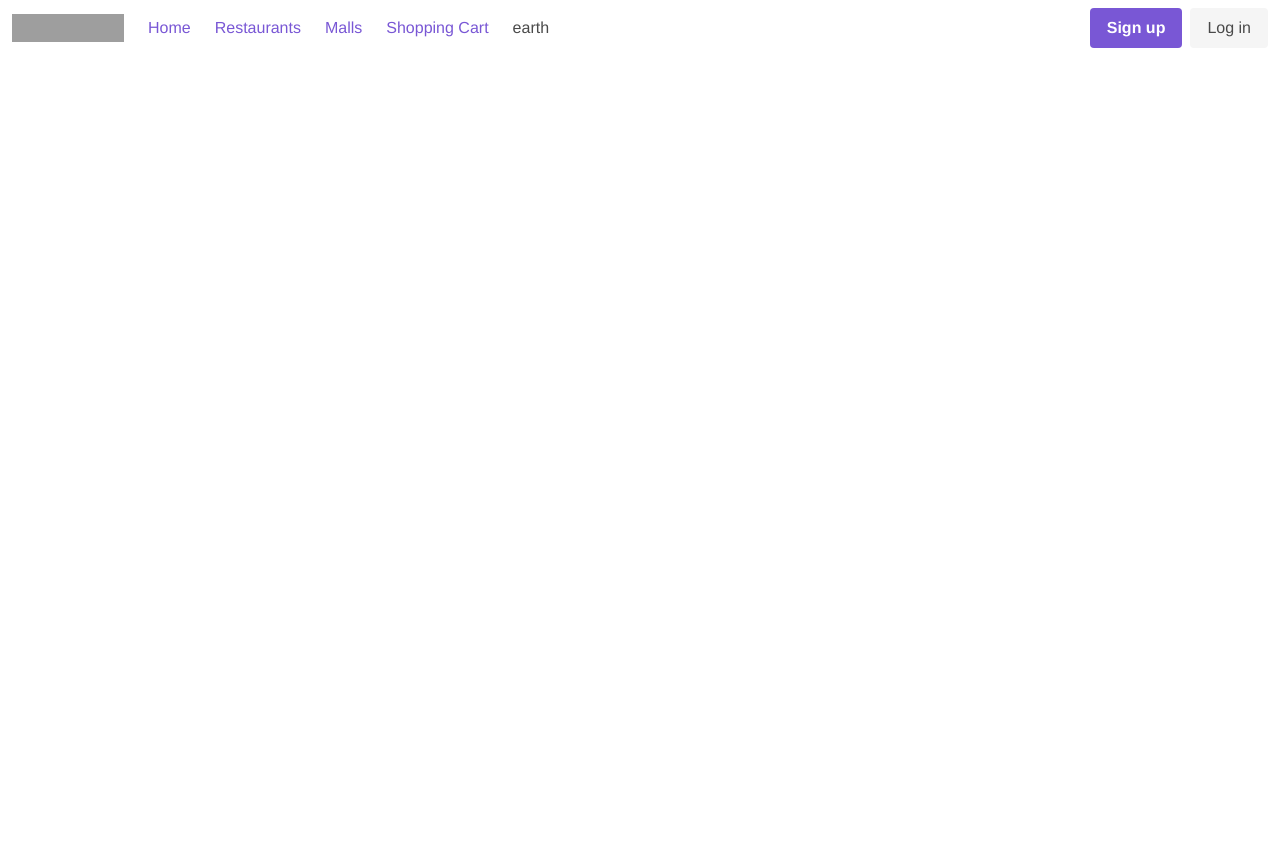
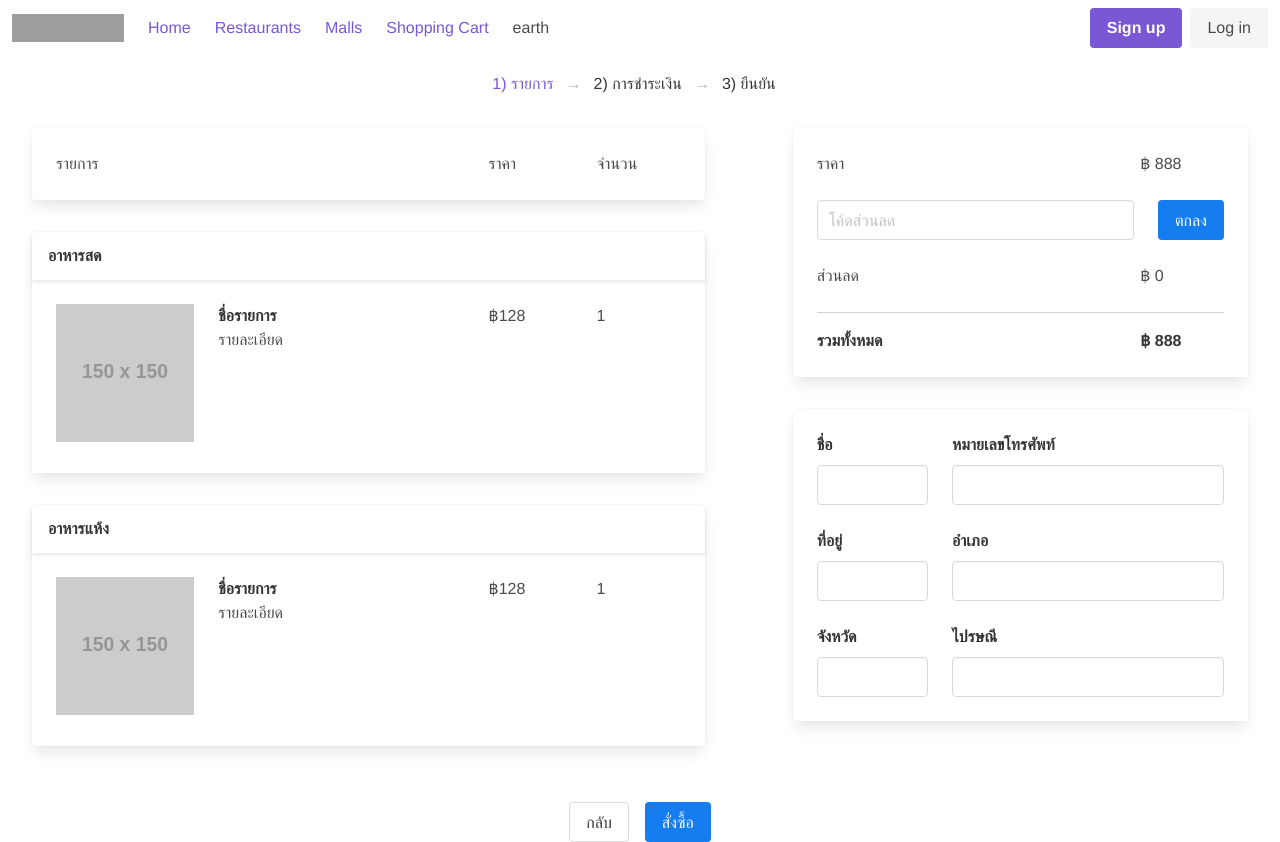
Before and after one commit to EarthComOSKN/ywc16-hug-food, a Vue app: page /checkout in a window 1280 px wide. Before the commit the page ends 800 px from the top, so only its background shows below. Built offline with nearby package versions, Linux system fonts and the light colour scheme; grey boxes are pictures that could not be loaded.

Commit message:
Add checkout pages

```diff
--- a/src/components/ShoppingCart.vue
+++ b/src/components/ShoppingCart.vue
@@ -19,13 +19,16 @@
         <div class="column is-2">1</div>
       </div>
     </div>
-    <button class="button is-info checkout">สั่งซื้อ</button>
+    <router-link to="/checkout">
+      <button class="button is-info checkout" @click="toggleCartSideBar()">สั่งซื้อ</button>
+    </router-link>
+
   </div>
 </template>
 
 <script>
 // @ is an alias to /src
-import { mapState } from 'vuex'
+import { mapState, mapActions } from 'vuex'
 
 export default {
   name: 'ShoppingCart',
@@ -36,7 +39,12 @@ export default {
     ...mapState([
       'isCartSidebarOpen'
     ])
-  }
+  },
+  methods: {
+    ...mapActions([
+      'toggleCartSideBar'
+    ])
+  },
 };
 </script>
 
--- a/src/router.js
+++ b/src/router.js
@@ -5,7 +5,7 @@ import Mall from './views/Mall.vue';
 import Restaurant from './views/Restaurants.vue';
 import ProductMallDetail from './views/MallDetail.vue';
 import ProductRestaurantDetail from './views/RestaurantDetail.vue';
-import Payment from './views/Payment.vue';
+import Checkout from './views/Checkout.vue';
 import Article from './views/Article';
 
 
@@ -46,9 +46,9 @@ export default new Router({
       component: ProductRestaurantDetail,
     },
     {
-      path: '/payment',
-      name: Payment,
-      component: Payment,
+      path: '/checkout',
+      name: Checkout,
+      component: Checkout,
     },
   ],
 });
--- /dev/null
+++ b/src/views/Checkout.vue
@@ -0,0 +1,274 @@
+<template>
+  <div class="checkout">
+    <section class="stepbar">
+      <nav class="breadcrumb has-arrow-separator" aria-label="breadcrumbs">
+        <ul>
+          <li><a href="#">1) รายการ</a></li>
+          <li :class="{ 'is-active': step < 2}"><a href="#">2) การชำระเงิน</a></li>
+          <li :class="{ 'is-active': step < 3}"><a href="#">3) ยืนยัน</a></li>
+        </ul>
+      </nav>
+    </section>
+
+    <!-- step 1 -->
+    <div v-if="step === 1">
+      <div class="columns">
+        <div class="column">
+          <div class="card">
+            <div class="card-content">
+            <div class="columns">
+              <div class="column">รายการ</div>
+              <div class="column is-2">ราคา</div>
+              <div class="column is-2">จำนวน</div>
+            </div>
+            </div>
+          </div>
+          <div class="card">
+            <header class="card-header">
+              <p class="card-header-title">อาหารสด</p>
+            </header>
+            <div class="card-content">
+              <div class="columns">
+                <div class="column is-3">
+                  <img src="https://via.placeholder.com/150" alt="">
+                </div>
+                <div class="column">
+                  <strong>ชื่อรายการ</strong>
+                  <br>
+                  รายละเอียด
+                </div>
+                <div class="column is-2">฿128</div>
+                <div class="column is-2">1</div>
+              </div>
+            </div>
+          </div>
+          <div class="card">
+            <header class="card-header">
+              <p class="card-header-title">อาหารแห้ง</p>
+            </header>
+            <div class="card-content">
+              <div class="columns">
+                <div class="column is-3">
+                  <img src="https://via.placeholder.com/150" alt="">
+                </div>
+                <div class="column">
+                  <strong>ชื่อรายการ</strong>
+                  <br>
+                  รายละเอียด
+                </div>
+                <div class="column is-2">฿128</div>
+                <div class="column is-2">1</div>
+              </div>
+            </div>
+          </div>
+        </div>
+
+        <div class="column is-5">
+          <div class="card">
+            <div class="card-content">
+              <div class="columns">
+                <div class="column">ราคา</div>
+                <div class="column is-3">฿ 888</div>
+              </div>
+              <div class="columns">
+                <div class="column">
+                  <b-field>
+                    <b-input type="text" placeholder="โค้ดส่วนลด"></b-input>
+                  </b-field>
+                </div>
+                <div class="column is-narrow">
+                  <button class="button is-info">ตกลง</button>
+                </div>
+              </div>
+              <div class="columns">
+                <div class="column">ส่วนลด</div>
+                <div class="column is-3">฿ 0</div>
+              </div>
+              <div class="divider"></div>
+              <div class="columns">
+                <div class="column"><strong>รวมทั้งหมด</strong></div>
+                <div class="column is-3"><strong>฿ 888</strong></div>
+              </div>
+            </div>
+          </div>
+          <div class="card">
+            <div class="card-content">
+              <div class="columns">
+                <div class="column">
+                  <b-field label="ชื่อ">
+                    <b-input type="text" placeholder=""></b-input>
+                  </b-field>
+                </div>
+                <div class="column is-narrow">
+                  <b-field label="หมายเลขโทรศัพท์">
+                    <b-input type="text" placeholder=""></b-input>
+                  </b-field>
+                </div>
+              </div>
+              <div class="columns">
+                <div class="column">
+                  <b-field label="ที่อยู่">
+                    <b-input type="text" placeholder=""></b-input>
+                  </b-field>
+                </div>
+                <div class="column is-narrow">
+                  <b-field label="อำเภอ">
+                    <b-input type="text" placeholder=""></b-input>
+                  </b-field>
+                </div>
+              </div>
+              <div class="columns">
+                <div class="column">
+                  <b-field label="จังหวัด">
+                    <b-input type="text" placeholder=""></b-input>
+                  </b-field>
+                </div>
+                <div class="column is-narrow">
+                  <b-field label="ไปรษณี">
+                    <b-input type="text" placeholder=""></b-input>
+                  </b-field>
+                </div>
+              </div>
+            </div>
+          </div>
+        </div>
+      </div>
+
+      <div class="stepbtn">
+        <button class="button">กลับ</button>
+        <button class="button is-info" @click="step += 1">สั่งซื้อ</button>
+      </div>
+    </div><!-- end of step 1 -->
+
+    <!-- step 2 -->
+    <div v-if="step === 2">
+      <div class="columns">
+        <div class="column"></div>
+        <div class="column is-5">
+          <div class="card">
+            <div class="card-content">
+              <div class="columns">
+                <div class="column">ราคา</div>
+                <div class="column is-3">฿ 888</div>
+              </div>
+              <div class="columns">
+                <div class="column">ค่าส่ง</div>
+                <div class="column is-3">฿ 888</div>
+              </div>
+              <div class="columns">
+                <div class="column">ค่าบริการ</div>
+                <div class="column is-3">฿ 888</div>
+              </div>
+              <div class="divider"></div>
+              <div class="columns">
+                <div class="column"><strong>ค่าบริการ</strong></div>
+                <div class="column is-3"><strong>฿ 888</strong></div>
+              </div>
+            </div>
+          </div>
+
+          <div class="card">
+            <header class="card-header">
+              <p class="card-header-title">
+                การชำระเงิน
+              </p>
+              <a href="#" class="card-header-icon">
+                เลือกการชำระเงิน
+              </a>
+            </header>
+          </div>
+        </div>
+        <div class="column"></div>
+      </div>
+
+      <div class="stepbtn">
+        <button class="button" @click="step -= 1">กลับ</button>
+        <button class="button is-info" @click="step += 1">ยืนยันการสั่งซื้อ</button>
+      </div>
+    </div><!-- end of step 2 -->
+
+    <!-- step 3 -->
+    <div v-if="step === 3">
+      <div class="columns">
+        <div class="column"></div>
+        <div class="column is-5">
+          <b-notification type="is-success" style="margin: 2rem;">
+            ออเดอร์ของท่านเข้าสู่ระบบเรียบร้อยแล้ว !
+          </b-notification>
+
+          <div class="card">
+            <div class="card-content">
+              <h1 class="title is-5">ใบเสร็จชำระเงิน</h1>
+              <div class="columns">
+                <div class="column">ราคา</div>
+                <div class="column is-3">฿ 888</div>
+              </div>
+              <div class="columns">
+                <div class="column">ค่าส่ง</div>
+                <div class="column is-3">฿ 888</div>
+              </div>
+              <div class="columns">
+                <div class="column">ค่าบริการ</div>
+                <div class="column is-3">฿ 888</div>
+              </div>
+              <div class="divider"></div>
+              <div class="columns">
+                <div class="column"><strong>ค่าบริการ</strong></div>
+                <div class="column is-3"><strong>฿ 888</strong></div>
+              </div>
+            </div>
+          </div>
+        </div>
+        <div class="column"></div>
+      </div>
+
+      <div class="stepbtn">
+        <button class="button" @click="step -= 1">กลับ</button>
+        <button class="button is-info" @click="step += 1">ยืนยันการสั่งซื้อ</button>
+      </div>
+    </div><!-- end of step 3 -->
+
+  </div>
+</template>
+
+<script>
+// @ is an alias to /src
+
+
+export default {
+  name: 'Checkout',
+  data() {
+    return {
+      step: 1
+    }
+  },
+};
+</script>
+
+<style lang="scss" scoped>
+  .checkout {
+    .stepbar {
+      display: flex;
+      justify-content: center;
+      margin-top: 1rem;
+    }
+
+    .card {
+      margin: 2rem;
+      text-align: left;
+    }
+
+    .stepbtn {
+      button {
+        margin: 0 0.5rem;
+      }
+    }
+  }
+
+  .divider {
+    width: 100%;
+    background-color: lightgray;
+    height: 1px;
+    margin-bottom: 1rem;
+  }
+</style>
--- a/src/views/Payment.vue
+++ /dev/null
@@ -1,17 +0,0 @@
-<template>
-  <div class="home">
-      payment
-  </div>
-</template>
-
-<script>
-// @ is an alias to /src
-
-
-export default {
-  name: 'Payment',
-  components: {
-
-  },
-};
-</script>
```
